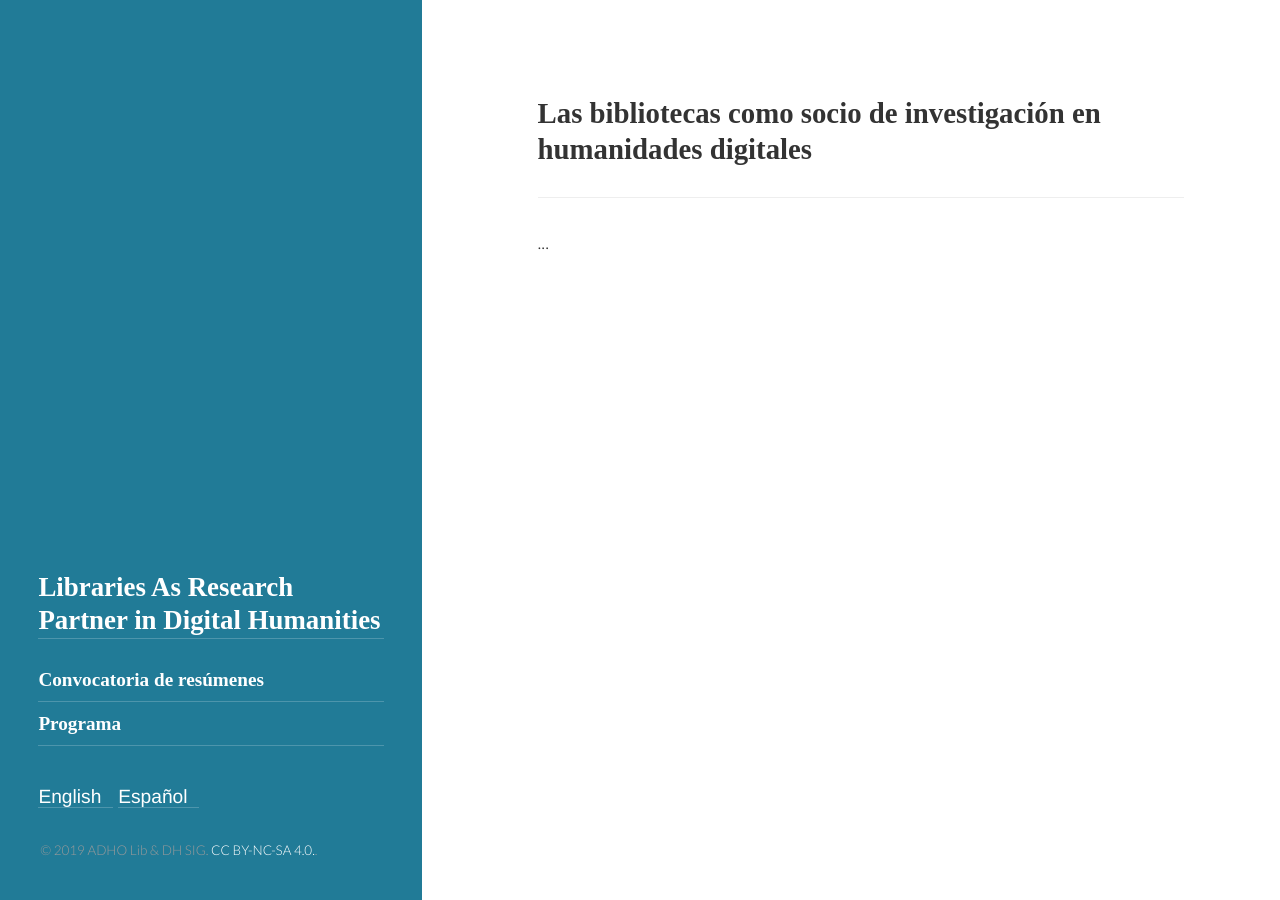
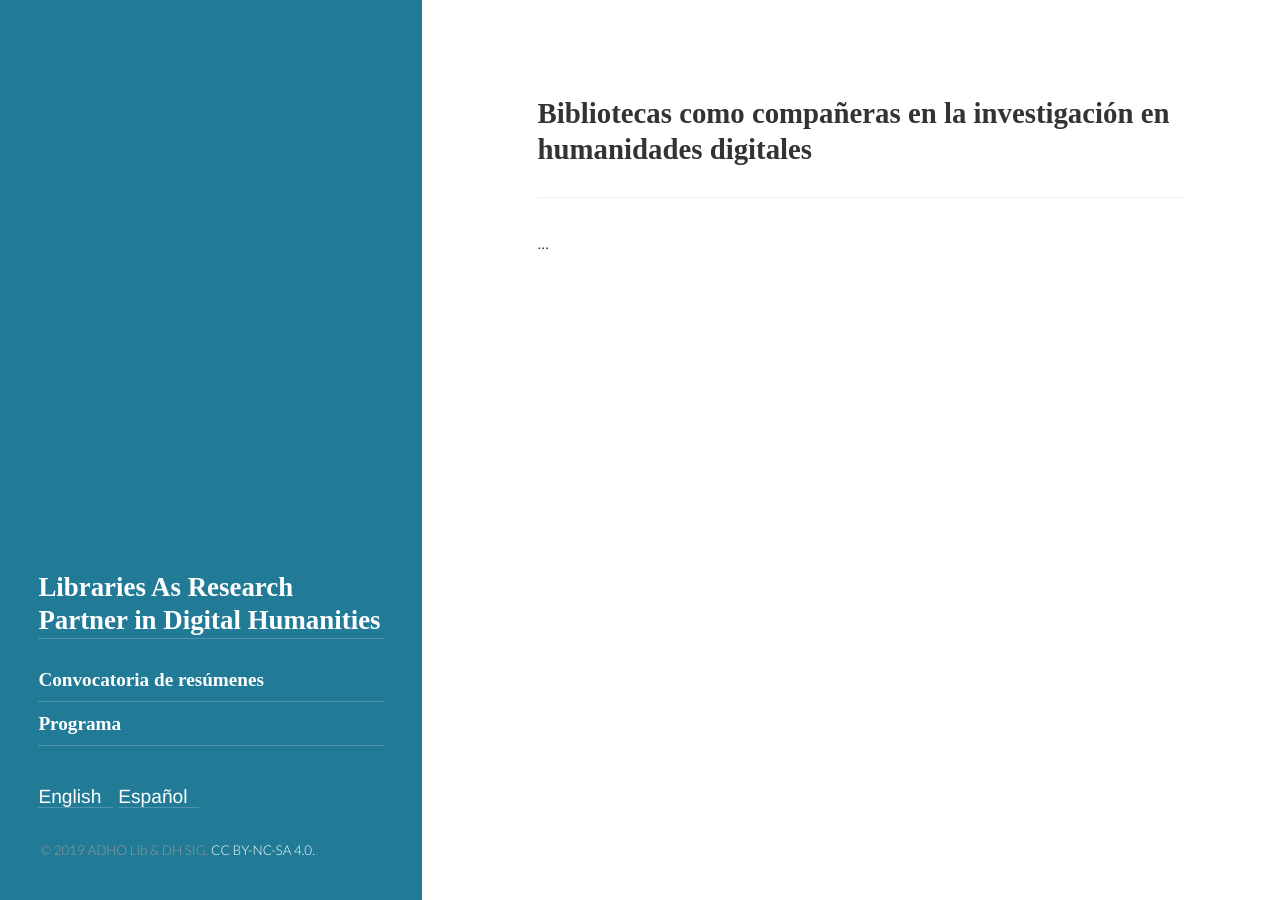
Before and after one commit to ADHOLibDH/dh2019-preconference, a Jekyll site: the page built from index-spa.html, in a window 1280 px wide. Built offline with Jekyll 4.4.1, drawn with Linux system fonts in a browser that asks for light colours; some web fonts are replaced.

Commit message:
Update index-spa.html

```diff
--- a/index-spa.html
+++ b/index-spa.html
@@ -5,7 +5,7 @@ lang: Español
 ref: home
 permalink: spa
 ---
-<h1>Las bibliotecas como socio de investigación en humanidades digitales</h1>
+<h1>Bibliotecas como compañeras en la investigación en humanidades digitales</h1>
 
 <hr>
 
```
